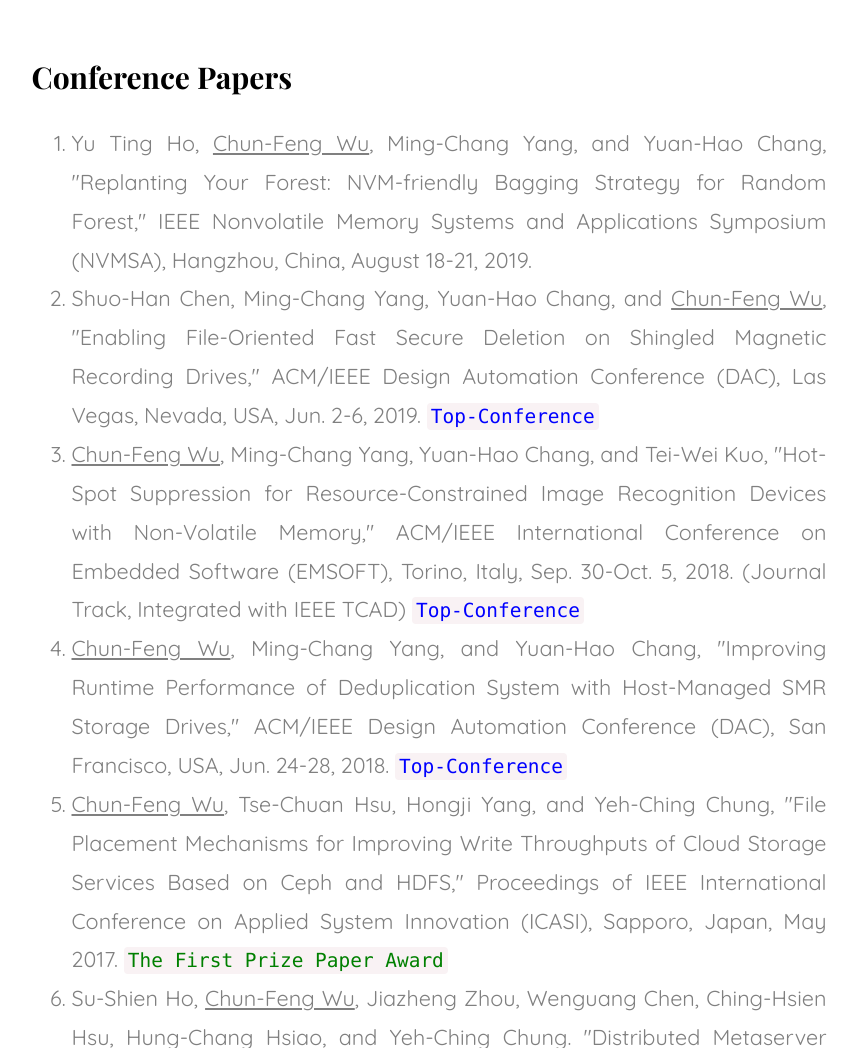
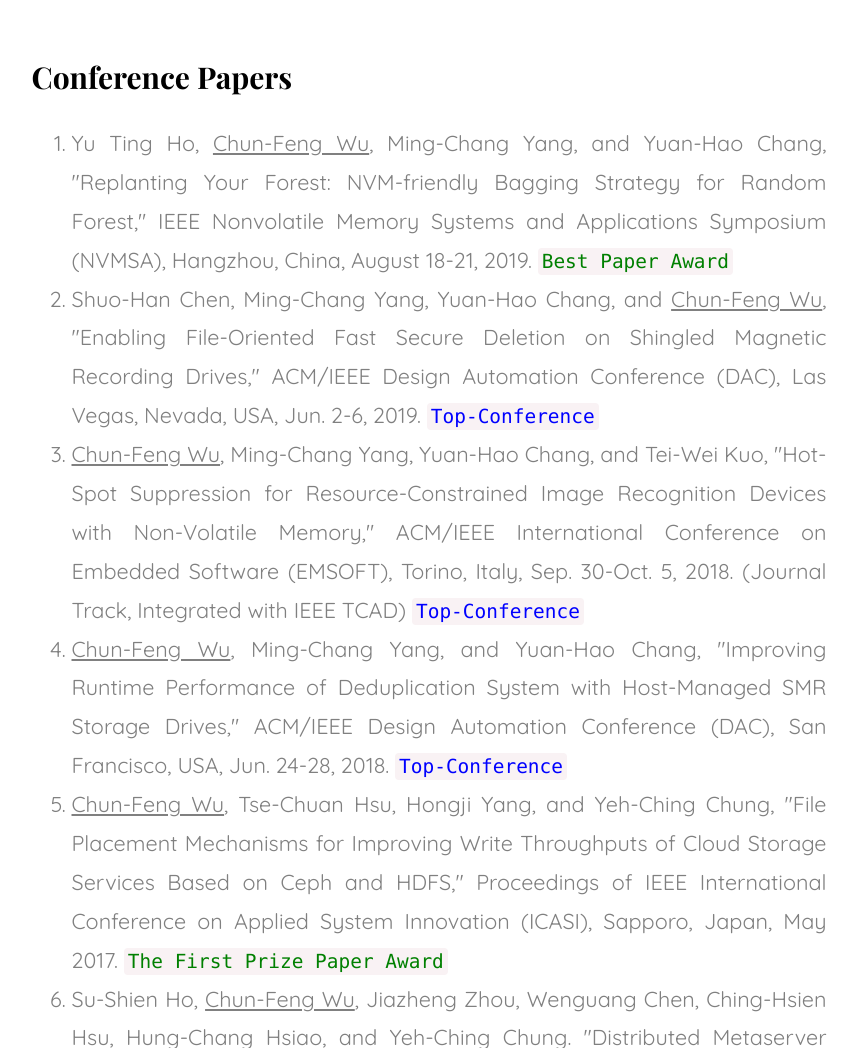
Before and after one commit to cfwu417/cfwu417.github.io, a plain HTML site: page index.html in a window 1280 px wide. Shown: the part 2254-3302 px from the top of the page, without its empty margins (361-1218 px from the left). Drawn offline with nearby package versions, Linux system fonts and the light colour scheme; files whose address does not match are found by name; a web font is replaced by a local one.

Commit message:
Best Paper Award NVMSA

```diff
--- a/index.html
+++ b/index.html
@@ -201,7 +201,7 @@ Copyright &copy;<script>document.write(new Date().getFullYear());</script> All r
                     <br>
                     <h2><strong>Conference Papers</strong></h2>
                     <ol type="1">
-                        <big><big><li style="text-align:justify;color:gray;">Yu Ting Ho, <u>Chun-Feng Wu</u>, Ming-Chang Yang, and Yuan-Hao Chang, "Replanting Your Forest: NVM-friendly Bagging Strategy for Random Forest," IEEE Nonvolatile Memory Systems and Applications Symposium (NVMSA), Hangzhou, China, August 18-21, 2019. </li></big></big>
+                        <big><big><li style="text-align:justify;color:gray;">Yu Ting Ho, <u>Chun-Feng Wu</u>, Ming-Chang Yang, and Yuan-Hao Chang, "Replanting Your Forest: NVM-friendly Bagging Strategy for Random Forest," IEEE Nonvolatile Memory Systems and Applications Symposium (NVMSA), Hangzhou, China, August 18-21, 2019. <code><span style='color: green;'>Best Paper Award</code></li></big></big>
                         <big><big><li style="text-align:justify;color:gray;">Shuo-Han Chen, Ming-Chang Yang, Yuan-Hao Chang, and <u>Chun-Feng Wu</u>, "Enabling File-Oriented Fast Secure Deletion on Shingled Magnetic Recording Drives," ACM/IEEE Design Automation Conference (DAC), Las Vegas, Nevada, USA, Jun. 2-6, 2019. <code><span style='color: blue;'>Top-Conference</code></li></big></big>
                         <big><big><li style="text-align:justify;color:gray;"><u>Chun-Feng Wu</u>, Ming-Chang Yang, Yuan-Hao Chang, and Tei-Wei Kuo, "Hot-Spot Suppression for Resource-Constrained Image Recognition Devices with Non-Volatile Memory," ACM/IEEE International Conference on Embedded Software (EMSOFT), Torino, Italy, Sep. 30-Oct. 5, 2018. (Journal Track, Integrated with IEEE TCAD) <code><span style='color: blue;'>Top-Conference</code></li></big></big>
                         <big><big><li style="text-align:justify;color:gray;"><u>Chun-Feng Wu</u>, Ming-Chang Yang, and Yuan-Hao Chang, "Improving Runtime Performance of Deduplication System with Host-Managed SMR Storage Drives," ACM/IEEE Design Automation Conference (DAC), San Francisco, USA, Jun. 24-28, 2018. <code><span style='color: blue;'>Top-Conference</code></li></big></big>
```
